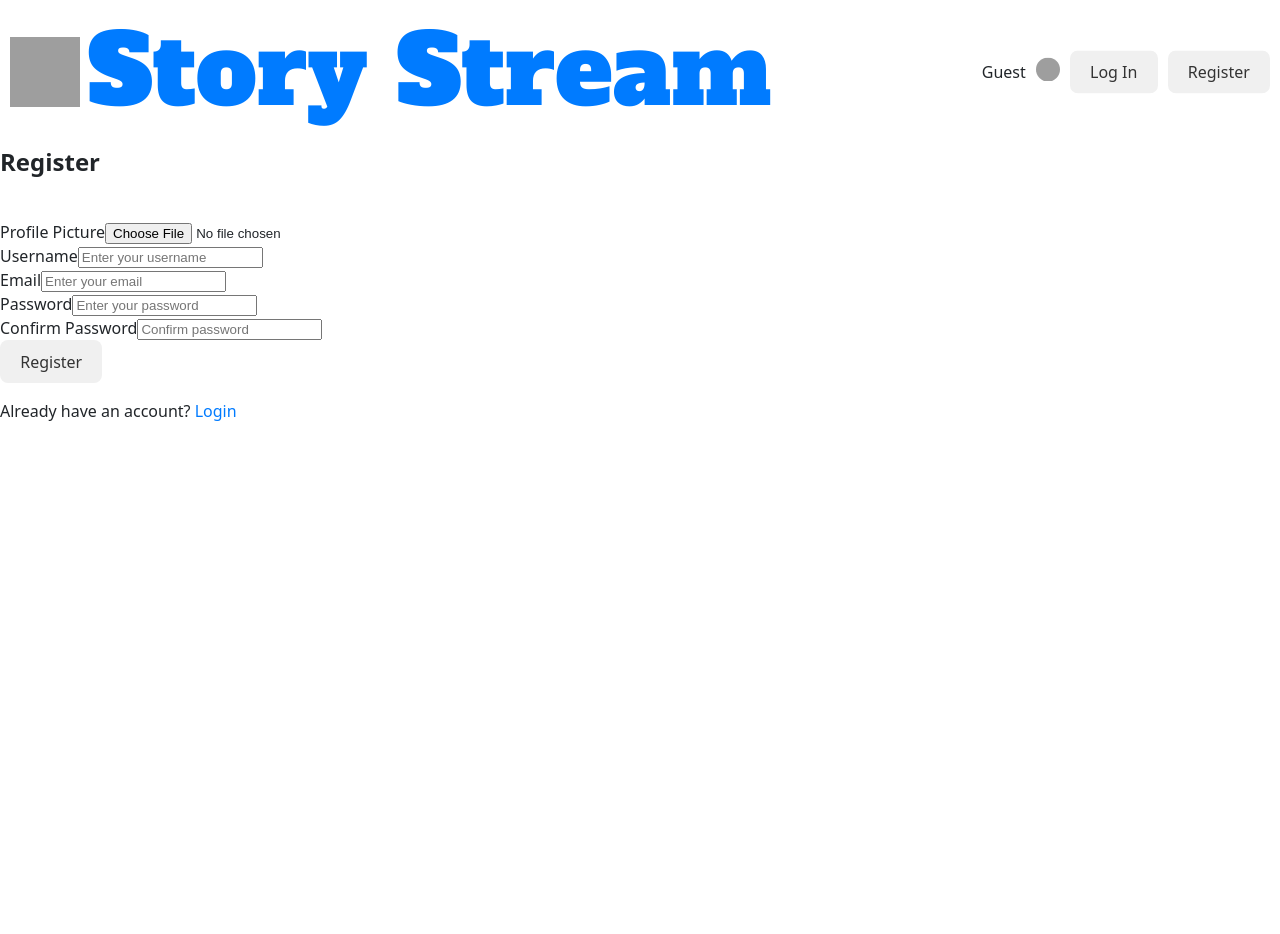
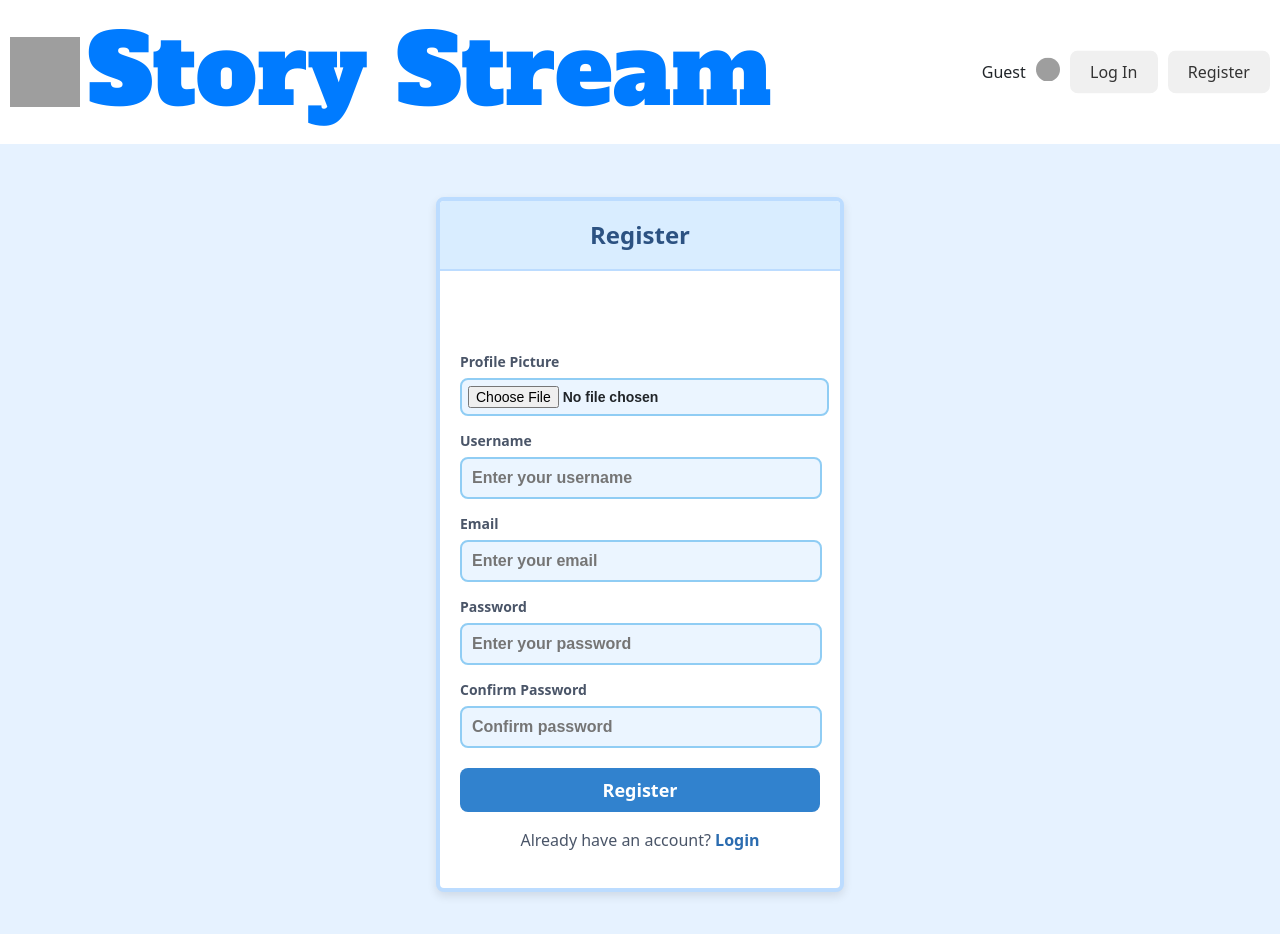
Before and after one commit to michalbara1/Stroy-Stream, a React (Vite) app in the folder story-stream/: page /register in a window 1280 px wide. Shown: the top 934 px of the page. Before the commit the page ends 800 px from the top, so only its background shows below. Built offline with nearby package versions, Linux system fonts and the light colour scheme.

Commit message:
added login and register design

```diff
--- a/story-stream/src/pages/Login.tsx
+++ b/story-stream/src/pages/Login.tsx
@@ -20,7 +20,7 @@ const Login: React.FC = () => {
             return;
         } else {
             try {
-                await dispatch(googleLogin( decodedEmail));
+                await dispatch(googleLogin(decodedEmail));
                 toast.success('Login successful');
                 navigate('/');
             } catch (err : any) {
@@ -28,10 +28,12 @@ const Login: React.FC = () => {
             }
         }
     };
+
     const errorGoogle = () => {
         toast.error('Login failed');
         return;
     };
+
     const handleLogin = async () => {
         if (!email || !password) {
             toast.error('Please fill in all fields');
@@ -41,7 +43,6 @@ const Login: React.FC = () => {
                 await dispatch(login({ email, password })).unwrap();
                 toast.success('Login successful');
                 navigate('/');
-
             } catch (err : any) {
                 toast.error(err);
             }
@@ -49,19 +50,58 @@ const Login: React.FC = () => {
     };
 
     return (
-        <div className="min-h-screen flex flex-col bg-gray-100">
-            <main className="flex-grow p-4 flex justify-center items-center pb-20">
-                <div className="w-full max-w-md bg-white shadow-md rounded-lg p-6">
-                    <h2 className="text-2xl font-bold mb-4 text-center">Login</h2>
-                    <div className="flex justify-center mb-4">
+        <div style={{
+            display: 'flex',
+            justifyContent: 'center',
+            alignItems: 'center',
+            minHeight: '100vh',
+            backgroundColor: '#e6f2ff',
+            padding: '0 16px'
+        }}>
+            <div style={{
+                width: '100%',
+                maxWidth: '400px',
+                margin: '0 auto',
+                backgroundColor: 'white',
+                borderRadius: '8px',
+                overflow: 'hidden',
+                boxShadow: '0 4px 10px rgba(0, 0, 0, 0.1)',
+                border: '4px solid #bcdcff'
+            }}>
+                <div style={{
+                    backgroundColor: '#d9edff',
+                    padding: '16px 24px',
+                    borderBottom: '2px solid #bcdcff'
+                }}>
+                    <h2 style={{
+                        fontSize: '24px',
+                        fontWeight: 'bold',
+                        textAlign: 'center',
+                        color: '#2c5282',
+                        margin: 0
+                    }}>Login</h2>
+                </div>
+
+                <div style={{ padding: '20px' }}>
+                    <div style={{
+                        marginBottom: '20px',
+                        display: 'flex',
+                        justifyContent: 'center'
+                    }}>
                         <GoogleLogin
-                            containerProps={{ className: "bg-red-600 text-white px-4 py-2 rounded-lg flex items-center" }}
                             onSuccess={responseGoogle}
                             onError={errorGoogle}
                         />
                     </div>
-                    <div className="mb-4">
-                        <label className="block text-gray-700 text-sm font-bold mb-2" htmlFor="email">
+
+                    <div style={{ marginBottom: '14px' }}>
+                        <label style={{
+                            display: 'block',
+                            fontSize: '14px',
+                            fontWeight: 'bold',
+                            marginBottom: '6px',
+                            color: '#4a5568'
+                        }}>
                             Email
                         </label>
                         <input
@@ -69,12 +109,28 @@ const Login: React.FC = () => {
                             type="email"
                             value={email}
                             onChange={(e) => setEmail(e.target.value)}
-                            className="w-full px-3 py-2 border border-gray-300 rounded-lg focus:outline-none focus:ring-2 focus:ring-blue-500"
+                            style={{
+                                width: '94%',
+                                padding: '10px',
+                                backgroundColor: '#ebf5ff',
+                                border: '2px solid #90cdf4',
+                                borderRadius: '8px',
+                                fontSize: '16px',
+                                fontWeight: 'bold',
+                                outline: 'none'
+                            }}
                             placeholder="Enter your email"
                         />
                     </div>
-                    <div className="mb-4">
-                        <label className="block text-gray-700 text-sm font-bold mb-2" htmlFor="password">
+
+                    <div style={{ marginBottom: '20px' }}>
+                        <label style={{
+                            display: 'block',
+                            fontSize: '14px',
+                            fontWeight: 'bold',
+                            marginBottom: '6px',
+                            color: '#4a5568'
+                        }}>
                             Password
                         </label>
                         <input
@@ -82,26 +138,54 @@ const Login: React.FC = () => {
                             type="password"
                             value={password}
                             onChange={(e) => setPassword(e.target.value)}
-                            className="w-full px-3 py-2 border border-gray-300 rounded-lg focus:outline-none focus:ring-2 focus:ring-blue-500"
+                            style={{
+                                width: '94%',
+                                padding: '10px',
+                                backgroundColor: '#ebf5ff',
+                                border: '2px solid #90cdf4',
+                                borderRadius: '8px',
+                                fontSize: '16px',
+                                fontWeight: 'bold',
+                                outline: 'none'
+                            }}
                             placeholder="Enter your password"
                         />
                     </div>
+
                     <button
                         onClick={handleLogin}
-                        className="w-full bg-blue-500 text-white px-4 py-2 rounded-lg hover:bg-blue-600"
+                        style={{
+                            width: '100%',
+                            backgroundColor: '#3182ce',
+                            color: 'white',
+                            padding: '10px',
+                            borderRadius: '8px',
+                            fontSize: '18px',
+                            fontWeight: 'bold',
+                            border: 'none',
+                            cursor: 'pointer'
+                        }}
                     >
                         Login
                     </button>
-                    <div className="mt-4 text-center">
-                        <p className="text-gray-700">
+
+                    <div style={{
+                        marginTop: '14px',
+                        textAlign: 'center'
+                    }}>
+                        <p style={{ color: '#4a5568' }}>
                             Don't have an account?{' '}
-                            <Link to="/register" className="text-blue-500 hover:underline">
+                            <Link to="/register" style={{
+                                color: '#2b6cb0',
+                                fontWeight: 'bold',
+                                textDecoration: 'none'
+                            }}>
                                 Register
                             </Link>
                         </p>
                     </div>
                 </div>
-            </main>
+            </div>
         </div>
     );
 };
--- a/story-stream/src/pages/Profile.tsx
+++ b/story-stream/src/pages/Profile.tsx
@@ -74,7 +74,7 @@ const Profile: React.FC = () => {
                     formData.append('photo', newImage);
                 }
                 const token = await getAccessToken();
-                const photoResponse = await api.post('/posts/upload', formData, {
+                const photoResponse = await api.post('/posts/storage', formData, {
                     headers: {
                         'Content-Type': 'multipart/form-data',
                         Authorization: `Bearer ${token}`,
--- a/story-stream/src/pages/Register.tsx
+++ b/story-stream/src/pages/Register.tsx
@@ -6,8 +6,8 @@ import { useDispatch } from 'react-redux';
 import { AppDispatch } from '../store/store';
 import { useNavigate } from 'react-router-dom';
 import { GoogleLogin } from '@react-oauth/google';
-import {jwtDecode} from 'jwt-decode';
-import api from '../api/api'; // Make sure this is your Axios instance
+import { jwtDecode } from 'jwt-decode';
+import api from '../api/api';
 
 const Register: React.FC = () => {
     const [userName, setUserName] = useState('');
@@ -83,87 +83,242 @@ const Register: React.FC = () => {
     };
 
     return (
-        <div className="min-h-screen flex flex-col bg-gray-100">
-            <main className="flex-grow p-4 flex justify-center items-center pb-20">
-                <div className="w-full max-w-md bg-white shadow-md rounded-lg p-6">
-                    <h2 className="text-2xl font-bold mb-4 text-center">Register</h2>
-                    <div className="flex justify-center mb-4">
+        <div style={{
+            display: 'flex',
+            justifyContent: 'center',
+            alignItems: 'center',
+            minHeight: '100vh',
+            backgroundColor: '#e6f2ff',
+            padding: '0 16px'
+        }}>
+            <div style={{
+                width: '100%',
+                maxWidth: '400px',
+                margin: '0 auto',
+                backgroundColor: 'white',
+                borderRadius: '8px',
+                overflow: 'hidden',
+                boxShadow: '0 4px 10px rgba(0, 0, 0, 0.1)',
+                border: '4px solid #bcdcff'
+            }}>
+                <div style={{
+                    backgroundColor: '#d9edff',
+                    padding: '16px 24px',
+                    borderBottom: '2px solid #bcdcff'
+                }}>
+                    <h2 style={{
+                        fontSize: '24px',
+                        fontWeight: 'bold',
+                        textAlign: 'center',
+                        color: '#2c5282',
+                        margin: 0
+                    }}>Register</h2>
+                </div>
+
+                <div style={{ padding: '20px' }}>
+                    <div style={{
+                        marginBottom: '20px',
+                        display: 'flex',
+                        justifyContent: 'center'
+                    }}>
                         <GoogleLogin
                             onSuccess={responseGoogle}
                             onError={errorGoogle}
                         />
                     </div>
-                    {/* Image Upload Section */}
-                    <div className="mb-4">
-                        <label className="block text-gray-700 text-sm font-bold mb-2">Profile Picture</label>
-                        <input
-                            type="file"
-                            accept="image/*"
-                            onChange={handleImageChange}
-                            className="w-full"
-                        />
-                        {previewImage && (
-                            <img
-                                src={previewImage}
-                                alt="Preview"
-                                className="mt-2 w-24 h-24 object-cover rounded-full"
+
+                    {/* Profile Picture - Compact */}
+                    <div style={{ marginBottom: '14px' }}>
+                        <label style={{
+                            display: 'block',
+                            fontSize: '14px',
+                            fontWeight: 'bold',
+                            marginBottom: '6px',
+                            color: '#4a5568'
+                        }}>
+                            Profile Picture
+                        </label>
+                        <div style={{
+                            display: 'flex',
+                            alignItems: 'center',
+                            backgroundColor: '#ebf5ff',
+                            border: '2px solid #90cdf4',
+                            borderRadius: '8px',
+                            padding: '6px',
+                            width: '98%'
+                        }}>
+                            {previewImage && (
+                                <img
+                                    src={previewImage}
+                                    alt="Preview"
+                                    style={{
+                                        width: '30px',
+                                        height: '30px',
+                                        objectFit: 'cover',
+                                        borderRadius: '50%',
+                                        marginRight: '10px'
+                                    }}
+                                />
+                            )}
+                            <input
+                                type="file"
+                                accept="image/*"
+                                onChange={handleImageChange}
+                                style={{
+                                    width: previewImage ? 'calc(100% - 40px)' : '100%',
+                                    fontSize: '14px',
+                                    fontWeight: 'bold'
+                                }}
                             />
-                        )}
+                        </div>
                     </div>
-                    <div className="mb-4">
-                        <label className="block text-gray-700 text-sm font-bold mb-2">Username</label>
+
+                    <div style={{ marginBottom: '14px' }}>
+                        <label style={{
+                            display: 'block',
+                            fontSize: '14px',
+                            fontWeight: 'bold',
+                            marginBottom: '6px',
+                            color: '#4a5568'
+                        }}>
+                            Username
+                        </label>
                         <input
                             type="text"
                             value={userName}
                             onChange={(e) => setUserName(e.target.value)}
-                            className="w-full px-3 py-2 border border-gray-300 rounded-lg focus:outline-none focus:ring-2 focus:ring-blue-500"
+                            style={{
+                                width: '94%',
+                                padding: '10px',
+                                backgroundColor: '#ebf5ff',
+                                border: '2px solid #90cdf4',
+                                borderRadius: '8px',
+                                fontSize: '16px',
+                                fontWeight: 'bold',
+                                outline: 'none'
+                            }}
                             placeholder="Enter your username"
                         />
                     </div>
-                    <div className="mb-4">
-                        <label className="block text-gray-700 text-sm font-bold mb-2">Email</label>
+
+                    <div style={{ marginBottom: '14px' }}>
+                        <label style={{
+                            display: 'block',
+                            fontSize: '14px',
+                            fontWeight: 'bold',
+                            marginBottom: '6px',
+                            color: '#4a5568'
+                        }}>
+                            Email
+                        </label>
                         <input
                             type="email"
                             value={email}
                             onChange={(e) => setEmail(e.target.value)}
-                            className="w-full px-3 py-2 border border-gray-300 rounded-lg focus:outline-none focus:ring-2 focus:ring-blue-500"
+                            style={{
+                                width: '94%',
+                                padding: '10px',
+                                backgroundColor: '#ebf5ff',
+                                border: '2px solid #90cdf4',
+                                borderRadius: '8px',
+                                fontSize: '16px',
+                                fontWeight: 'bold',
+                                outline: 'none'
+                            }}
                             placeholder="Enter your email"
                         />
                     </div>
-                    <div className="mb-4">
-                        <label className="block text-gray-700 text-sm font-bold mb-2">Password</label>
+
+                    <div style={{ marginBottom: '14px' }}>
+                        <label style={{
+                            display: 'block',
+                            fontSize: '14px',
+                            fontWeight: 'bold',
+                            marginBottom: '6px',
+                            color: '#4a5568'
+                        }}>
+                            Password
+                        </label>
                         <input
                             type="password"
                             value={password}
                             onChange={(e) => setPassword(e.target.value)}
-                            className="w-full px-3 py-2 border border-gray-300 rounded-lg focus:outline-none focus:ring-2 focus:ring-blue-500"
+                            style={{
+                                width: '94%',
+                                padding: '10px',
+                                backgroundColor: '#ebf5ff',
+                                border: '2px solid #90cdf4',
+                                borderRadius: '8px',
+                                fontSize: '16px',
+                                fontWeight: 'bold',
+                                outline: 'none'
+                            }}
                             placeholder="Enter your password"
                         />
                     </div>
-                    <div className="mb-4">
-                        <label className="block text-gray-700 text-sm font-bold mb-2">Confirm Password</label>
+
+                    <div style={{ marginBottom: '20px' }}>
+                        <label style={{
+                            display: 'block',
+                            fontSize: '14px',
+                            fontWeight: 'bold',
+                            marginBottom: '6px',
+                            color: '#4a5568'
+                        }}>
+                            Confirm Password
+                        </label>
                         <input
                             type="password"
                             value={confirmPassword}
                             onChange={(e) => setConfirmPassword(e.target.value)}
-                            className="w-full px-3 py-2 border border-gray-300 rounded-lg focus:outline-none focus:ring-2 focus:ring-blue-500"
+                            style={{
+                                width: '94%',
+                                padding: '10px',
+                                backgroundColor: '#ebf5ff',
+                                border: '2px solid #90cdf4',
+                                borderRadius: '8px',
+                                fontSize: '16px',
+                                fontWeight: 'bold',
+                                outline: 'none'
+                            }}
                             placeholder="Confirm password"
                         />
                     </div>
+
                     <button
                         onClick={handleRegister}
-                        className="w-full bg-blue-500 text-white px-4 py-2 rounded-lg hover:bg-blue-600"
+                        style={{
+                            width: '100%',
+                            backgroundColor: '#3182ce',
+                            color: 'white',
+                            padding: '10px',
+                            borderRadius: '8px',
+                            fontSize: '18px',
+                            fontWeight: 'bold',
+                            border: 'none',
+                            cursor: 'pointer'
+                        }}
                     >
                         Register
                     </button>
-                    <div className="mt-4 text-center">
-                        <p className="text-gray-700">
+
+                    <div style={{
+                        marginTop: '14px',
+                        textAlign: 'center'
+                    }}>
+                        <p style={{ color: '#4a5568' }}>
                             Already have an account?{' '}
-                            <Link to="/login" className="text-blue-500 hover:underline">Login</Link>
+                            <Link to="/login" style={{
+                                color: '#2b6cb0',
+                                fontWeight: 'bold',
+                                textDecoration: 'none'
+                            }}>
+                                Login
+                            </Link>
                         </p>
                     </div>
                 </div>
-            </main>
+            </div>
         </div>
     );
 };
```
